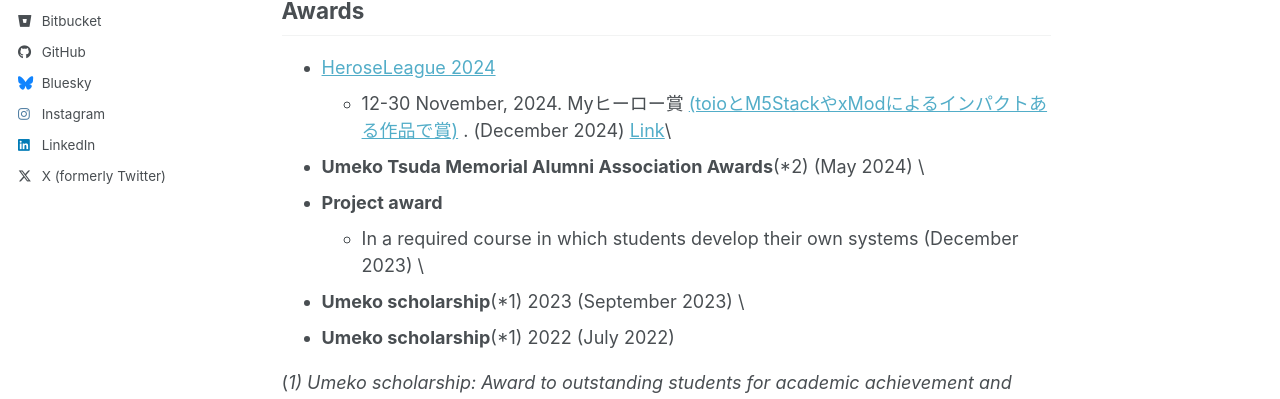
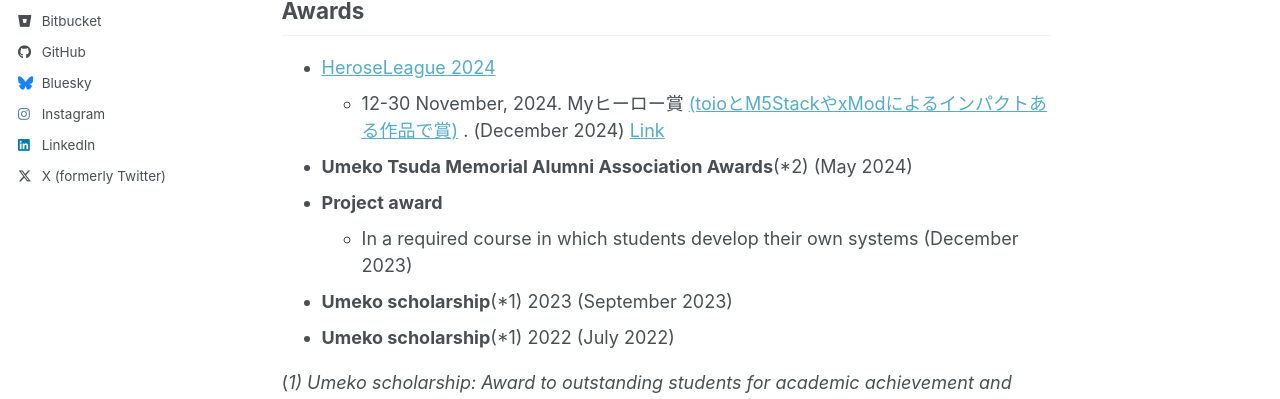
Before and after one commit to rie-yoshi/rie-yoshi.github.io, a Jekyll site: the page built from _pages/about.md, in a window 1280 px wide and 1126 px high. Shown: the part 380-779 px from the top of the window. Built offline with Jekyll 4.4.1, drawn with Linux system fonts in a browser that asks for light colours; a script bundle is joined from its source files by our own code; library files that are not in the unit come from our copies.

```diff
--- a/_pages/about.md
+++ b/_pages/about.md
@@ -15,12 +15,12 @@ Human skill understanding in video\
 Hand object interaction
 
 ## Awards
-- [HeroseLeague 2024](https://heroes-league.net/)\
-  - 12-30 November, 2024. Myヒーロー賞 [(toioとM5StackやxModによるインパクトある作品で賞)](https://protopedia.net/event/hl2024#:~:text=toio%E3%81%A8M5Stack%E3%82%84xMod%E3%81%AB%E3%82%88%E3%82%8B%E3%82%A4%E3%83%B3%E3%83%91%E3%82%AF%E3%83%88%E3%81%82%E3%82%8B%E4%BD%9C%E5%93%81%E3%81%A7%E8%B3%9E%20by%20akichika) . (December 2024)  [Link](https://www.tsuda.ac.jp/news/2024/1227.html)\
-- **Umeko Tsuda Memorial Alumni Association Awards**(*2) (May 2024) \
-- **Project award**\
-  - In a required course in which students develop their own systems (December 2023) \
-- **Umeko scholarship**(*1) 2023 (September 2023) \
+- [HeroseLeague 2024](https://heroes-league.net/)
+  - 12-30 November, 2024. Myヒーロー賞 [(toioとM5StackやxModによるインパクトある作品で賞)](https://protopedia.net/event/hl2024#:~:text=toio%E3%81%A8M5Stack%E3%82%84xMod%E3%81%AB%E3%82%88%E3%82%8B%E3%82%A4%E3%83%B3%E3%83%91%E3%82%AF%E3%83%88%E3%81%82%E3%82%8B%E4%BD%9C%E5%93%81%E3%81%A7%E8%B3%9E%20by%20akichika) . (December 2024)  [Link](https://www.tsuda.ac.jp/news/2024/1227.html)
+- **Umeko Tsuda Memorial Alumni Association Awards**(*2) (May 2024)
+- **Project award**
+  - In a required course in which students develop their own systems (December 2023)
+- **Umeko scholarship**(*1) 2023 (September 2023)
 - **Umeko scholarship**(*1) 2022 (July 2022)
 
 (*1) Umeko scholarship: Award to outstanding students for academic achievement and personal qualities, recommended by each department, who are in their second year or above. [Link](https://www.tsuda.ac.jp/student-life/scholarship/detail.html#:~:text=%E6%A2%85%E5%AD%90%E3%82%B9%E3%82%AB%E3%83%A9%E3%82%B7%E3%83%83%E3%83%97%EF%BC%88%E5%AD%A6%E6%A5%AD%EF%BC%89) \
```
